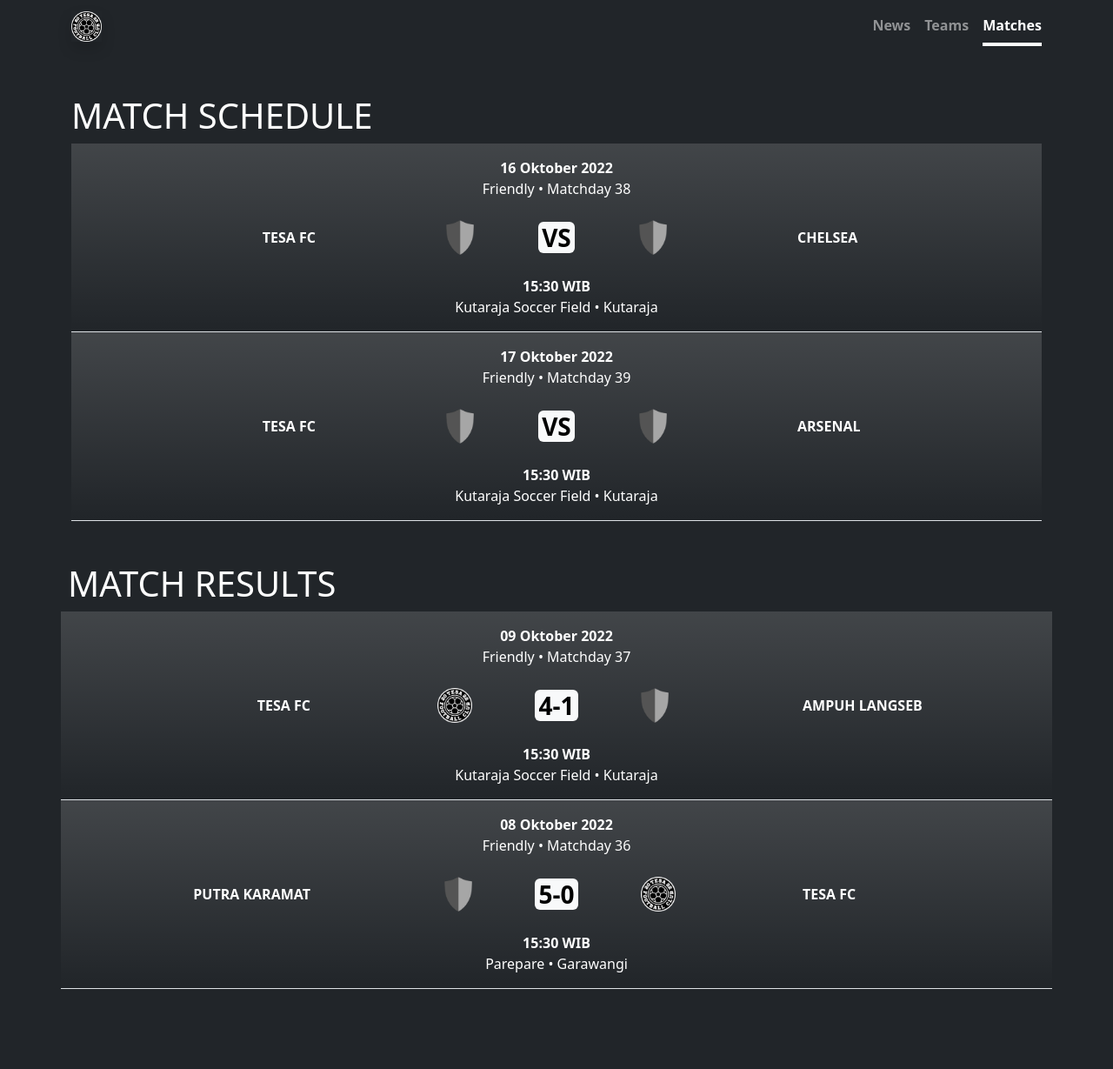
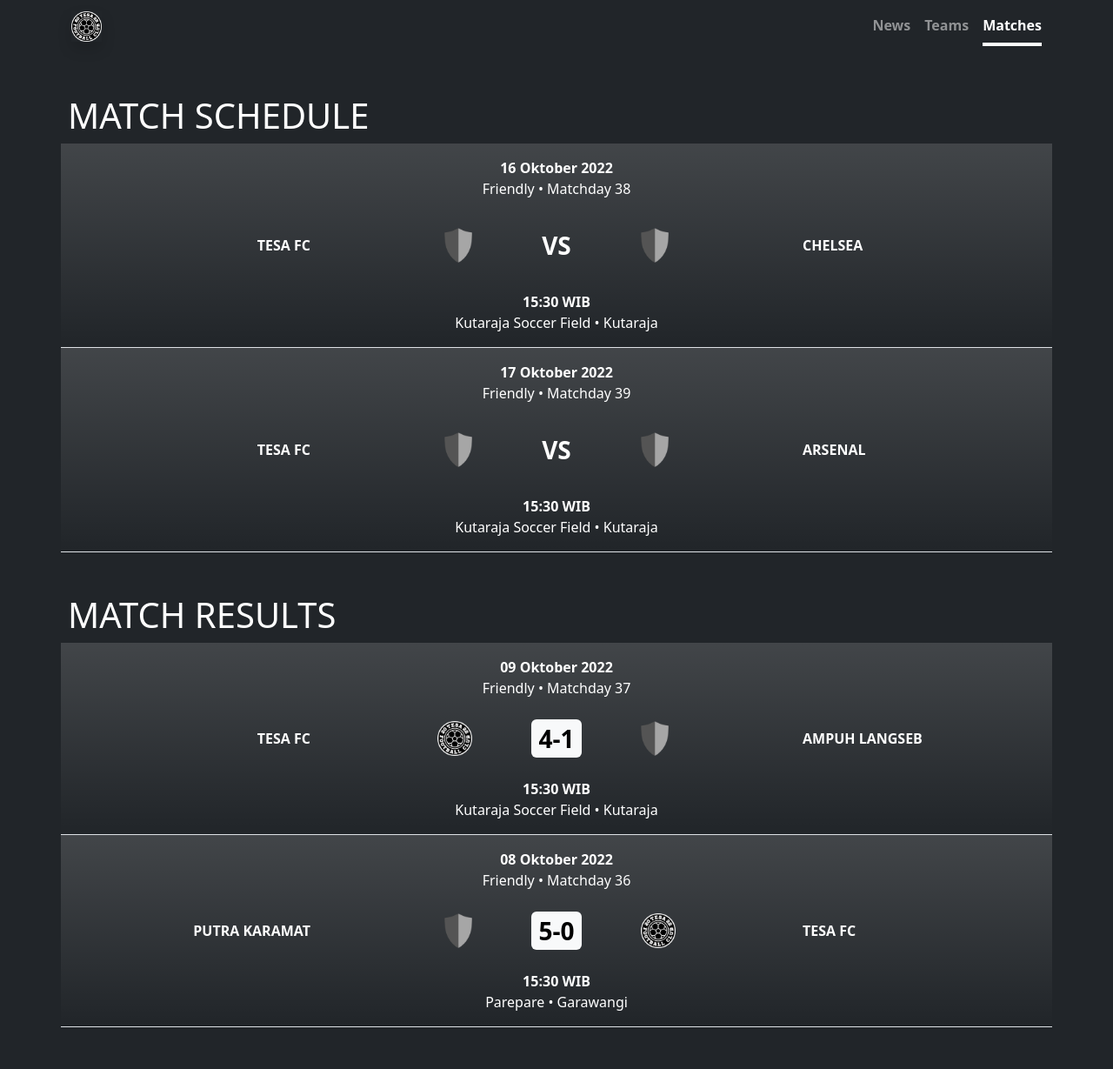
Before and after one commit to tesafc/tesafc.github.io, a Jekyll site: the page built from matches.html, in a window 1280 px wide. Shown: the whole page at 87% size. Built offline with Jekyll 4.4.1, drawn with Linux system fonts in a browser that asks for light colours; before the commit the page ends 1185 px from its top, so only the background shows below that.

Commit message:
Update matches.html

```diff
--- a/matches.html
+++ b/matches.html
@@ -4,9 +4,9 @@
 ---
 
 <div class="my-5">
-  <div class="container">
+  <div class="container px-0">
     {% assign schedules = site.matches | where: "status", "match schedule" %}
-    <h1 class="text-uppercase">match schedule</h1>
+    <h1 class="text-uppercase px-2">match schedule</h1>
     <div class="row row-cols-1 g-0">
       {% for match in schedules %}
       <div class="col">
@@ -24,7 +24,7 @@
                 <img src="{% if match.home-team.logo %}{{ match.home-team.logo | relative_url }}{% else %}{{ '/assets/img/logo/logo-blank.png' | relative_url }}{% endif %}" alt="" class="text-end" width="auto" height="40">
               </div>
               <div class="col-2 d-flex justify-content-center align-items-center">
-                <p class="badge text-center text-bg-light fs-3 fw-bolder p-1 mb-0">VS</p>
+                <p class="text-center fs-3 fw-bolder p-2 mb-0">VS</p>
               </div>
               <div class="col-2 d-flex justify-content-start align-items-center">
                 <img src="{% if match.away-team.logo %}{{ match.away-team.logo | relative_url }}{% else %}{{ '/assets/img/logo/logo-blank.png' | relative_url }}{% endif %}" alt="" class="text-start" width="auto" height="40">
@@ -64,7 +64,7 @@
                 <img src="{% if match.home-team.logo %}{{ match.home-team.logo | relative_url }}{% else %}{{ '/assets/img/logo/logo-blank.png' | relative_url }}{% endif %}" alt="" class="text-end" width="auto" height="40">
               </div>
               <div class="col-2 d-flex justify-content-center align-items-center">
-                <p class="badge text-center text-bg-light fs-3 fw-bolder p-1 mb-0">{{ match.result.score }}</p>
+                <p class="badge text-center text-bg-light fs-3 fw-bolder p-2 mb-0">{{ match.result.score }}</p>
               </div>
               <div class="col-2 d-flex justify-content-start align-items-center">
                 <img src="{% if match.away-team.logo %}{{ match.away-team.logo | relative_url }}{% else %}{{ '/assets/img/logo/logo-blank.png' | relative_url }}{% endif %}" alt="" class="text-start" width="auto" height="40">
```
